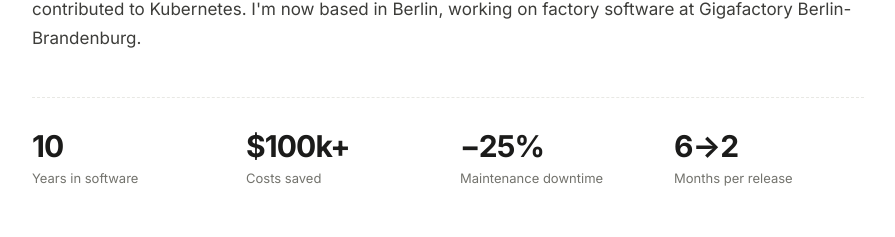
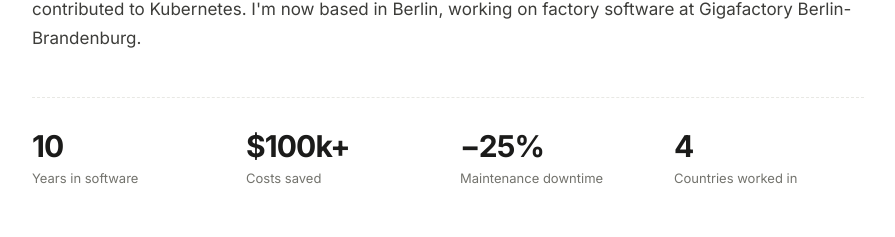
Before and after one commit to joremysh/joremysh.github.io, a plain HTML site: page index.html in a window 1280 px wide. Shown: the part 1051-1288 px from the top of the page, without its empty margins (192-1087 px from the left). Drawn offline with Linux system fonts and the light colour scheme.

Commit message:
Replace release-cycle stat with countries worked in
Co-Authored-By: Claude Opus 5.5 <noreply@anthropic.com>
Claude-Session: https://claude.ai/code/session_011ZMknxeYo887eKAN4enyJF

```diff
--- a/index.html
+++ b/index.html
@@ -453,7 +453,7 @@
           <div class="stat"><b>10</b><span>Years in software</span></div>
           <div class="stat"><b>$100k+</b><span>Costs saved</span></div>
           <div class="stat"><b>−25%</b><span>Maintenance downtime</span></div>
-          <div class="stat"><b>6→2</b><span>Months per release</span></div>
+          <div class="stat"><b>4</b><span>Countries worked in</span></div>
         </div>
       </div>
     </div>
```
